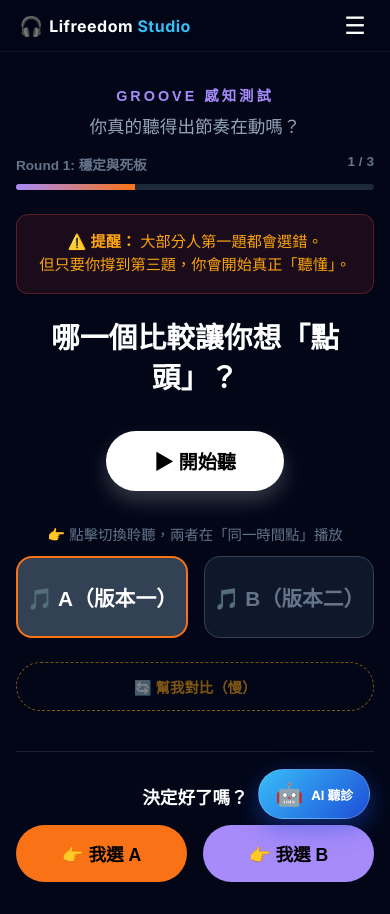
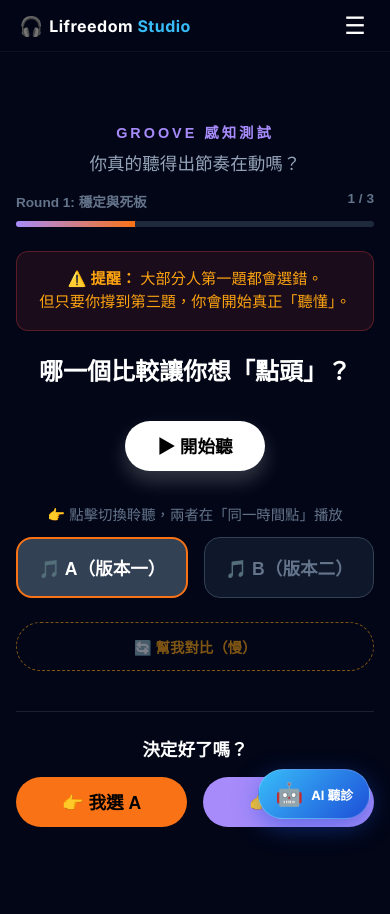
Before and after one commit to lifreedomstudio/lifreedom-studio, a Next.js app: page /courses/arrangement/groove-game in a window 390 px wide. Built offline with nearby package versions, Linux system fonts and the light colour scheme.

Commit message:
Fix all mobile layouts and font sizes

```diff
--- a/src/app/courses/arrangement/groove-game/page.tsx
+++ b/src/app/courses/arrangement/groove-game/page.tsx
@@ -8,8 +8,8 @@ const grooveQuestions = [
         id: 1,
         title: 'Round 1: 穩定與死板',
         question: '哪一個比較讓你想「點頭」？',
-        fileA: '/audio/groove/q1_a_dead.mp3', // 全量化 (死)
-        fileB: '/audio/groove/q1_b_alive.mp3', // 微 humanize (活)
+        fileA: '/audio/groove/q1_a_dead.mp3',
+        fileB: '/audio/groove/q1_b_alive.mp3',
         correct: 'B',
         feedbackCorrect: '你感受到了！微小的時間偏移反而帶來了律動。',
         feedbackIncorrect: '完全對齊 (Quantized) 的節奏聽起來其實會像機器人。',
@@ -19,8 +19,8 @@ const grooveQuestions = [
         id: 2,
         title: 'Round 2: 重量的錨點',
         question: '哪一個聽起來比較「有重量」？',
-        fileA: '/audio/groove/q2_a_unaligned.mp3', // 沒對齊
-        fileB: '/audio/groove/q2_b_locked.mp3', // Lock
+        fileA: '/audio/groove/q2_a_unaligned.mp3',
+        fileB: '/audio/groove/q2_b_locked.mp3',
         correct: 'B',
         feedbackCorrect: '沒錯，這就是頻率與節奏「鎖死」的威力！',
         feedbackIncorrect: '當 Kick 跟 Bass 沒有對齊，低頻會互相拉扯，聽起來反而虛浮。',
@@ -30,8 +30,8 @@ const grooveQuestions = [
         id: 3,
         title: 'Round 3: 隱形的推進器',
         question: '哪一個聽起來比較「有速度感」？',
-        fileA: '/audio/groove/q3_a_flat.mp3', // 平的 Hi-hat
-        fileB: '/audio/groove/q3_b_groove.mp3', // 有輕重音的 Hi-hat
+        fileA: '/audio/groove/q3_a_flat.mp3',
+        fileB: '/audio/groove/q3_b_groove.mp3',
         correct: 'B',
         feedbackCorrect: '太敏銳了！你抓到了隱藏在細節裡的前進動力。',
         feedbackIncorrect: '平鋪直敘的力度會讓音樂失去前進的推力。',
@@ -44,6 +44,10 @@ const delay = (ms: number) => new Promise(resolve => setTimeout(resolve, ms));
 
 export default function GrooveGamePage() {
     const router = useRouter();
+
+    // 📱 新增：手機版偵測狀態
+    const [isMobile, setIsMobile] = useState(false);
+
     const [currentIndex, setCurrentIndex] = useState(0);
     const [isPlaying, setIsPlaying] = useState(false);
     const [currentTrack, setCurrentTrack] = useState<'A' | 'B'>('A');
@@ -62,11 +66,17 @@ export default function GrooveGamePage() {
 
     const q = grooveQuestions[currentIndex];
 
-    // 🔒 離開頁面時自動停止音樂 (避免音訊洩漏)
+    // 視窗偵測與音檔清理
     useEffect(() => {
+        window.scrollTo(0, 0); // 確保每次進入都在最上面
+        const checkMobile = () => setIsMobile(window.innerWidth < 768);
+        checkMobile();
+        window.addEventListener('resize', checkMobile);
+
         isMounted.current = true;
         return () => {
             isMounted.current = false;
+            window.removeEventListener('resize', checkMobile);
             if (audioARef.current) {
                 audioARef.current.pause();
                 audioARef.current.src = "";
@@ -82,7 +92,6 @@ export default function GrooveGamePage() {
     useEffect(() => {
         if (showResult) return;
         if (audioARef.current && audioBRef.current && q) {
-            // 🔥 關鍵升級：音量自動對齊，防範大聲=好聽的錯覺
             audioARef.current.volume = 0.8;
             audioBRef.current.volume = 0.8;
 
@@ -133,7 +142,7 @@ export default function GrooveGamePage() {
             setCheatMode('fast');
             speed = 400;
         } else {
-            return; // 已經是最快，忽略點擊
+            return;
         }
 
         const seq = Date.now();
@@ -163,14 +172,12 @@ export default function GrooveGamePage() {
 
         if (typeof navigator !== 'undefined' && navigator.vibrate) navigator.vibrate(50);
 
-        // 💥 強制不對等時間對比瞬間：A(0.7) -> B(0.7) -> A(0.7) -> B(1.2)
         setIsAutoContrasting(true);
         switchTrack('A'); await delay(700); if (!isMounted.current) return;
         switchTrack('B'); await delay(700); if (!isMounted.current) return;
         switchTrack('A'); await delay(700); if (!isMounted.current) return;
         switchTrack('B'); await delay(1200); if (!isMounted.current) return;
 
-        // 最後停留在正確答案上
         switchTrack(q.correct as 'A' | 'B');
         setIsAutoContrasting(false);
     };
@@ -203,7 +210,7 @@ export default function GrooveGamePage() {
     if (showResult) {
         return (
             <div style={{ minHeight: '100vh', background: '#020617', display: 'flex', alignItems: 'center', justifyContent: 'center', padding: '2rem 1rem' }}>
-                <div style={{ background: 'linear-gradient(145deg, #1e1b4b, #0f172a)', border: '1px solid rgba(167, 139, 250, 0.3)', padding: '4rem 2rem', borderRadius: '24px', textAlign: 'center', maxWidth: '550px', width: '100%', backdropFilter: 'blur(10px)', animation: 'fadeIn 0.5s', boxShadow: '0 20px 40px rgba(0,0,0,0.5)' }}>
+                <div style={{ background: 'linear-gradient(145deg, #1e1b4b, #0f172a)', border: '1px solid rgba(167, 139, 250, 0.3)', padding: isMobile ? '2.5rem 1.5rem' : '4rem 2rem', borderRadius: '24px', textAlign: 'center', maxWidth: '550px', width: '100%', backdropFilter: 'blur(10px)', animation: 'fadeIn 0.5s', boxShadow: '0 20px 40px rgba(0,0,0,0.5)' }}>
 
                     <div style={{ fontSize: '0.9rem', color: '#a78bfa', fontWeight: 'bold', letterSpacing: '3px', marginBottom: '1rem' }}>TEST COMPLETE</div>
 
@@ -211,7 +218,7 @@ export default function GrooveGamePage() {
                         你剛剛答對了：<span style={{ color: '#fca311' }}>{score} / 3</span>
                     </h1>
 
-                    <div style={{ background: 'rgba(255,255,255,0.03)', padding: '2rem', borderRadius: '16px', margin: '2rem 0', border: '1px solid rgba(255,255,255,0.05)', textAlign: 'left' }}>
+                    <div style={{ background: 'rgba(255,255,255,0.03)', padding: isMobile ? '1.5rem' : '2rem', borderRadius: '16px', margin: '2rem 0', border: '1px solid rgba(255,255,255,0.05)', textAlign: 'left' }}>
                         <p style={{ color: '#cbd5e1', fontSize: '1.2rem', margin: '0 0 1rem 0', lineHeight: '1.6' }}>
                             👉 這代表：<br />
                             <strong style={{ color: '#fff', fontSize: '1.3rem' }}>你已經開始「感覺到 Groove」了。</strong>
@@ -230,7 +237,6 @@ export default function GrooveGamePage() {
                         </p>
                     </div>
 
-                    {/* 🔥 未來預告 (具體化價值轉換) */}
                     <div style={{ background: 'rgba(255,255,255,0.03)', padding: '1.5rem', borderRadius: '16px', margin: '0 0 2rem 0', border: '1px solid rgba(255,255,255,0.05)', textAlign: 'left' }}>
                         <p style={{ color: '#fca311', fontWeight: 'bold', margin: '0 0 1rem 0', fontSize: '1.1rem' }}>接下來你會學到：</p>
                         <ul style={{ color: '#cbd5e1', lineHeight: '2', margin: 0, paddingLeft: '1.5rem', fontSize: '1.05rem' }}>
@@ -241,7 +247,7 @@ export default function GrooveGamePage() {
                     </div>
 
                     <div style={{ display: 'flex', flexDirection: 'column', gap: '1rem' }}>
-                        <button onClick={() => router.push('/courses/arrangement/groove-training')} style={{ width: '100%', padding: '1.2rem', background: 'linear-gradient(135deg, #f97316, #ea580c)', color: '#fff', border: 'none', borderRadius: '50px', fontSize: '1.2rem', fontWeight: '900', cursor: 'pointer', boxShadow: '0 10px 20px rgba(234, 88, 12, 0.4)' }}>
+                        <button onClick={() => router.push('/courses/arrangement/groove-chapter')} style={{ width: '100%', padding: '1.2rem', background: 'linear-gradient(135deg, #f97316, #ea580c)', color: '#fff', border: 'none', borderRadius: '50px', fontSize: '1.2rem', fontWeight: '900', cursor: 'pointer', boxShadow: '0 10px 20px rgba(234, 88, 12, 0.4)' }}>
                             🚀 我要變穩 (進入正式訓練) ➔
                         </button>
 
@@ -255,18 +261,20 @@ export default function GrooveGamePage() {
     }
 
     // 🎮 遊戲本體畫面
+    // 🚨 修正重點：改用 justifyContent: 'center' 讓內容自然居中，移除 flex: 1 避免擠壓
     return (
-        <div style={{ minHeight: '100vh', background: '#020617', color: '#fff', display: 'flex', flexDirection: 'column', alignItems: 'center', padding: '2rem 1rem', fontFamily: 'sans-serif' }}>
+        <div style={{ minHeight: '100vh', background: '#020617', color: '#fff', display: 'flex', flexDirection: 'column', alignItems: 'center', justifyContent: 'center', padding: isMobile ? '2rem 1rem' : '4rem 1rem', fontFamily: 'sans-serif' }}>
 
             <audio ref={audioARef} loop muted={currentTrack !== 'A'} />
             <audio ref={audioBRef} loop muted={currentTrack !== 'B'} />
 
+            <div style={{ width: '100%', maxWidth: '500px', display: 'flex', flexDirection: 'column' }}>
+
                 {/* 標題與進度條 */}
-            <div style={{ width: '100%', maxWidth: '600px', marginBottom: '1.5rem', textAlign: 'center' }}>
+                <div style={{ marginBottom: '1.5rem', textAlign: 'center' }}>
                     <div style={{ color: '#a78bfa', fontSize: '0.9rem', fontWeight: 'bold', letterSpacing: '3px', marginBottom: '0.5rem' }}>GROOVE 感知測試</div>
                     <div style={{ fontSize: '1.1rem', color: '#94a3b8', marginBottom: '1rem' }}>你真的聽得出節奏在動嗎？</div>
 
-                {/* 🔥 連續命中系統 UI */}
                     {streak >= 2 && (
                         <div style={{ color: '#fca311', fontWeight: '900', fontSize: '1.1rem', marginBottom: '1rem', animation: 'popIn 0.3s' }}>
                             🔥 連續命中：{streak} <br />
@@ -283,36 +291,33 @@ export default function GrooveGamePage() {
                     </div>
                 </div>
 
-            {/* ⚠️ 降低挫折感的提醒 */}
+                {/* ⚠️ 提醒區 */}
                 {currentIndex === 0 && !selectedAnswer && (
-                <div style={{ maxWidth: '500px', width: '100%', background: 'rgba(239, 68, 68, 0.1)', border: '1px solid rgba(239, 68, 68, 0.3)', color: '#fca311', padding: '1rem', borderRadius: '12px', textAlign: 'center', marginBottom: '1.5rem', fontSize: '0.95rem', lineHeight: '1.5' }}>
+                    <div style={{ background: 'rgba(239, 68, 68, 0.1)', border: '1px solid rgba(239, 68, 68, 0.3)', color: '#fca311', padding: '1rem', borderRadius: '12px', textAlign: 'center', marginBottom: '1.5rem', fontSize: '0.95rem', lineHeight: '1.5' }}>
                         <strong>⚠️ 提醒：</strong> 大部分人第一題都會選錯。<br />
                         但只要你撐到第三題，你會開始真正「聽懂」。
                     </div>
                 )}
 
-            <div style={{ maxWidth: '500px', width: '100%', textAlign: 'center', flex: 1, display: 'flex', flexDirection: 'column' }}>
-
-                <h1 style={{ fontSize: '1.8rem', fontWeight: '900', marginBottom: '2rem', lineHeight: '1.4' }}>
+                <h1 style={{ fontSize: isMobile ? '1.5rem' : '1.8rem', fontWeight: '900', marginBottom: '2rem', lineHeight: '1.4', textAlign: 'center' }}>
                     {q?.question}
                 </h1>
 
-                <div style={{ marginBottom: '2rem' }}>
-                    <button onClick={togglePlay} style={{ background: isPlaying ? '#1e293b' : '#fff', color: isPlaying ? '#38bdf8' : '#000', border: isPlaying ? '1px solid #475569' : 'none', padding: '1rem 3rem', fontSize: '1.2rem', fontWeight: 'bold', borderRadius: '50px', cursor: 'pointer', boxShadow: isPlaying ? 'none' : '0 10px 20px rgba(255,255,255,0.2)' }}>
+                <div style={{ marginBottom: '2rem', textAlign: 'center' }}>
+                    <button onClick={togglePlay} style={{ background: isPlaying ? '#1e293b' : '#fff', color: isPlaying ? '#38bdf8' : '#000', border: isPlaying ? '1px solid #475569' : 'none', padding: isMobile ? '0.8rem 2rem' : '1rem 3rem', fontSize: isMobile ? '1.1rem' : '1.2rem', fontWeight: 'bold', borderRadius: '50px', cursor: 'pointer', boxShadow: isPlaying ? 'none' : '0 10px 20px rgba(255,255,255,0.2)' }}>
                         {isPlaying ? '🔁 持續播放中' : '▶ 開始聽'}
                     </button>
                 </div>
 
-                {/* 🎧 聽力切換區 (純聽不作答) */}
-                <div style={{ color: '#64748b', fontSize: '0.9rem', marginBottom: '0.8rem' }}>👉 點擊切換聆聽，兩者在「同一時間點」播放</div>
+                {/* 🎧 聽力切換區 */}
+                <div style={{ color: '#64748b', fontSize: '0.9rem', marginBottom: '0.8rem', textAlign: 'center' }}>👉 點擊切換聆聽，兩者在「同一時間點」播放</div>
                 <div style={{ display: 'flex', gap: '1rem', justifyContent: 'center', marginBottom: '1.5rem' }}>
                     <button
                         onClick={() => switchTrack('A')}
                         disabled={isAutoContrasting || cheatMode !== 'idle'}
                         style={{
-                            flex: 1, padding: '1.5rem 0', fontSize: '1.3rem', fontWeight: 'bold', borderRadius: '16px', cursor: 'pointer', transition: 'all 0.2s',
-                            background: currentTrack === 'A' ? '#334155' : '#0f172a',
-                            color: currentTrack === 'A' ? '#fff' : '#64748b',
+                            flex: 1, padding: isMobile ? '1rem 0' : '1.5rem 0', fontSize: isMobile ? '1.1rem' : '1.3rem', fontWeight: 'bold', borderRadius: '16px', cursor: 'pointer', transition: 'all 0.2s',
+                            background: currentTrack === 'A' ? '#334155' : '#0f172a', color: currentTrack === 'A' ? '#fff' : '#64748b',
                             border: currentTrack === 'A' ? '2px solid #f97316' : '1px solid #334155',
                         }}
                     >
@@ -322,9 +327,8 @@ export default function GrooveGamePage() {
                         onClick={() => switchTrack('B')}
                         disabled={isAutoContrasting || cheatMode !== 'idle'}
                         style={{
-                            flex: 1, padding: '1.5rem 0', fontSize: '1.3rem', fontWeight: 'bold', borderRadius: '16px', cursor: 'pointer', transition: 'all 0.2s',
-                            background: currentTrack === 'B' ? '#334155' : '#0f172a',
-                            color: currentTrack === 'B' ? '#fff' : '#64748b',
+                            flex: 1, padding: isMobile ? '1rem 0' : '1.5rem 0', fontSize: isMobile ? '1.1rem' : '1.3rem', fontWeight: 'bold', borderRadius: '16px', cursor: 'pointer', transition: 'all 0.2s',
+                            background: currentTrack === 'B' ? '#334155' : '#0f172a', color: currentTrack === 'B' ? '#fff' : '#64748b',
                             border: currentTrack === 'B' ? '2px solid #a78bfa' : '1px solid #334155',
                         }}
                     >
@@ -337,7 +341,7 @@ export default function GrooveGamePage() {
                     <button
                         onClick={handleFastSwitch}
                         disabled={cheatMode === 'fast' || !isPlaying}
-                        style={{ background: 'transparent', color: '#fca311', border: '1px dashed #fca311', padding: '0.8rem', borderRadius: '50px', fontSize: '0.9rem', fontWeight: 'bold', cursor: 'pointer', marginBottom: '2.5rem', opacity: isPlaying ? 1 : 0.5 }}
+                        style={{ background: 'transparent', color: '#fca311', border: '1px dashed #fca311', padding: isMobile ? '0.8rem' : '1rem', borderRadius: '50px', fontSize: isMobile ? '0.9rem' : '1rem', fontWeight: 'bold', cursor: 'pointer', marginBottom: '1.5rem', opacity: isPlaying ? 1 : 0.5, width: '100%' }}
                     >
                         {cheatMode === 'idle' ? '🔄 幫我對比（慢）' : cheatMode === 'slow' ? '⚡ 極速對比（快）' : '👂 自動對比中...'}
                     </button>
@@ -345,26 +349,26 @@ export default function GrooveGamePage() {
 
                 {/* 🎯 作答區 */}
                 {!selectedAnswer ? (
-                    <div style={{ borderTop: '1px solid rgba(255,255,255,0.1)', paddingTop: '2rem' }}>
-                        <div style={{ color: '#fff', fontSize: '1.1rem', fontWeight: 'bold', marginBottom: '1rem' }}>決定好了嗎？</div>
+                    <div style={{ borderTop: '1px solid rgba(255,255,255,0.1)', paddingTop: '1.5rem', marginTop: '1rem' }}>
+                        <div style={{ color: '#fff', fontSize: '1.1rem', fontWeight: 'bold', marginBottom: '1rem', textAlign: 'center' }}>決定好了嗎？</div>
                         <div style={{ display: 'flex', gap: '1rem', justifyContent: 'center' }}>
-                            <button onClick={() => handleSelect('A')} disabled={cheatMode !== 'idle'} style={{ flex: 1, padding: '1rem 0', fontSize: '1.1rem', fontWeight: 'bold', borderRadius: '50px', background: '#f97316', color: '#000', border: 'none', cursor: 'pointer' }}>👉 我選 A</button>
-                            <button onClick={() => handleSelect('B')} disabled={cheatMode !== 'idle'} style={{ flex: 1, padding: '1rem 0', fontSize: '1.1rem', fontWeight: 'bold', borderRadius: '50px', background: '#a78bfa', color: '#000', border: 'none', cursor: 'pointer' }}>👉 我選 B</button>
+                            <button onClick={() => handleSelect('A')} disabled={cheatMode !== 'idle'} style={{ flex: 1, padding: isMobile ? '0.8rem 0' : '1rem 0', fontSize: '1.1rem', fontWeight: 'bold', borderRadius: '50px', background: '#f97316', color: '#000', border: 'none', cursor: 'pointer' }}>👉 我選 A</button>
+                            <button onClick={() => handleSelect('B')} disabled={cheatMode !== 'idle'} style={{ flex: 1, padding: isMobile ? '0.8rem 0' : '1rem 0', fontSize: '1.1rem', fontWeight: 'bold', borderRadius: '50px', background: '#a78bfa', color: '#000', border: 'none', cursor: 'pointer' }}>👉 我選 B</button>
                         </div>
                     </div>
                 ) : (
-                    <div style={{ marginTop: 'auto', background: 'rgba(255,255,255,0.03)', border: '1px solid rgba(255,255,255,0.1)', padding: '1.5rem', borderRadius: '20px', animation: 'fadeIn 0.3s' }}>
+                    <div style={{ marginTop: '1.5rem', background: 'rgba(255,255,255,0.03)', border: '1px solid rgba(255,255,255,0.1)', padding: '1.5rem', borderRadius: '20px', animation: 'fadeIn 0.3s' }}>
 
                         {isAutoContrasting ? (
-                            <div style={{ color: '#38bdf8', fontSize: '1.2rem', fontWeight: 'bold', padding: '2rem 0', animation: 'pulseText 1s infinite' }}>
+                            <div style={{ color: '#38bdf8', fontSize: '1.2rem', fontWeight: 'bold', padding: '2rem 0', textAlign: 'center', animation: 'pulseText 1s infinite' }}>
                                 🤯 仔細聽！抓到差異了嗎...
                             </div>
                         ) : (
                             <>
-                                <div style={{ color: selectedAnswer === q?.correct ? '#34d399' : '#f87171', fontWeight: 'bold', fontSize: '1.1rem', marginBottom: '0.5rem' }}>
+                                <div style={{ color: selectedAnswer === q?.correct ? '#34d399' : '#f87171', fontWeight: 'bold', fontSize: '1.1rem', marginBottom: '0.5rem', textAlign: 'center' }}>
                                     {selectedAnswer === q?.correct ? q?.feedbackCorrect : q?.feedbackIncorrect}
                                 </div>
-                                <div style={{ color: '#cbd5e1', fontSize: '0.95rem', marginBottom: '1.5rem', lineHeight: '1.6' }}>
+                                <div style={{ color: '#cbd5e1', fontSize: '0.95rem', marginBottom: '1.5rem', lineHeight: '1.6', textAlign: 'center' }}>
                                     {q?.insight}
                                 </div>
                                 <button onClick={handleNext} style={{ width: '100%', padding: '1rem', background: '#fff', color: '#000', borderRadius: '12px', fontWeight: 'bold', fontSize: '1.1rem', cursor: 'pointer' }}>
```
Lines whose indentation alone changed are shown as unchanged.
